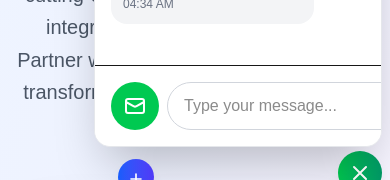
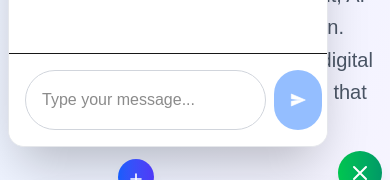
Before and after one commit to sadabyakod/neurozictech.com, a Next.js app: page / in a window 390 px wide. Both pictures are taken after a click on the button 360 px from the left and 806 px from the top of the page. Shown: the part 633-813 px from the top of the page. Built offline with nearby package versions, Linux system fonts and the light colour scheme.

Commit message:
Optimize chatbot UX: reposition window to left, remove email button, enhance mobile sizing and button visibility

```diff
--- a/src/components/ChatBot.tsx
+++ b/src/components/ChatBot.tsx
@@ -214,7 +214,7 @@ const ChatBot: React.FC<ChatBotProps> = ({ className = '' }) => {
 
       {/* Chat Window */}
       {isOpen && (
-        <div className="fixed bottom-16 right-2 sm:bottom-20 sm:right-6 z-50 w-72 sm:w-96 h-80 sm:h-[500px] bg-white rounded-2xl shadow-2xl border border-gray-200 flex flex-col overflow-hidden">
+        <div className="fixed bottom-16 left-2 sm:bottom-20 sm:left-6 z-50 w-80 sm:w-96 h-96 sm:h-[500px] bg-white rounded-2xl shadow-2xl border border-gray-200 flex flex-col overflow-hidden">
           {/* Header */}
           <div className="bg-gradient-to-r from-blue-500 to-indigo-600 text-white p-4 flex items-center justify-between">
             <div className="flex items-center space-x-3">
@@ -375,15 +375,6 @@ const ChatBot: React.FC<ChatBotProps> = ({ className = '' }) => {
           {/* Input */}
           <div className="p-4 border-t bg-white">
             <div className="flex space-x-2">
-              <button
-                onClick={handleShowEmailForm}
-                className="bg-green-500 text-white p-3 sm:p-2 rounded-full hover:bg-green-600 transition-colors"
-                title="Send Email"
-              >
-                <svg className="w-6 h-6 sm:w-5 sm:h-5" fill="none" stroke="currentColor" viewBox="0 0 24 24">
-                  <path strokeLinecap="round" strokeLinejoin="round" strokeWidth={2} d="M3 8l7.89 4.26a2 2 0 002.22 0L21 8M5 19h14a2 2 0 002-2V7a2 2 0 00-2-2H5a2 2 0 00-2 2v10a2 2 0 002 2z" />
-                </svg>
-              </button>
               <input
                 type="text"
                 value={inputMessage}
@@ -400,10 +391,10 @@ const ChatBot: React.FC<ChatBotProps> = ({ className = '' }) => {
                   handleSendMessage();
                 }}
                 disabled={!inputMessage.trim() || isTyping}
-                className="bg-blue-500 text-white p-3 sm:p-2 rounded-full hover:bg-blue-600 transition-colors disabled:opacity-50 disabled:cursor-not-allowed"
+                className="bg-blue-500 text-white p-4 sm:p-2 rounded-full hover:bg-blue-600 transition-colors disabled:opacity-50 disabled:cursor-not-allowed min-w-[48px] min-h-[48px] flex items-center justify-center"
               >
-                <svg className="w-6 h-6 sm:w-5 sm:h-5" fill="none" stroke="currentColor" viewBox="0 0 24 24">
-                  <path strokeLinecap="round" strokeLinejoin="round" strokeWidth={2} d="M12 19l9 2-9-18-9 18 9-2zm0 0v-8" />
+                <svg className="w-7 h-7 sm:w-5 sm:h-5" fill="currentColor" stroke="currentColor" viewBox="0 0 24 24">
+                  <path d="M2.01 21L23 12 2.01 3 2 10l15 2-15 2z"/>
                 </svg>
               </button>
             </div>
```
